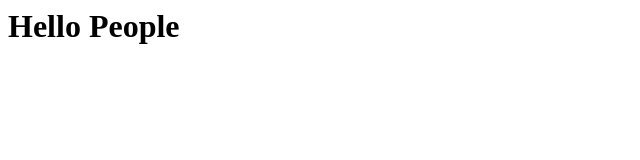
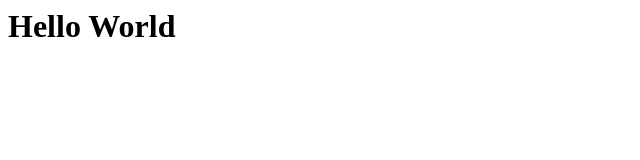
Before and after one commit to dimplast/mygit, a plain HTML site: page index.html in a window 1280 px wide. Shown: the full height of the page, 0-640 px from the left. Drawn offline with Linux system fonts and the light colour scheme.

Commit message:
change index.html

```diff
--- a/index.html
+++ b/index.html
@@ -1 +1 @@
-<h1>Hello People</h1>
+<h1>Hello World</h1>
```
